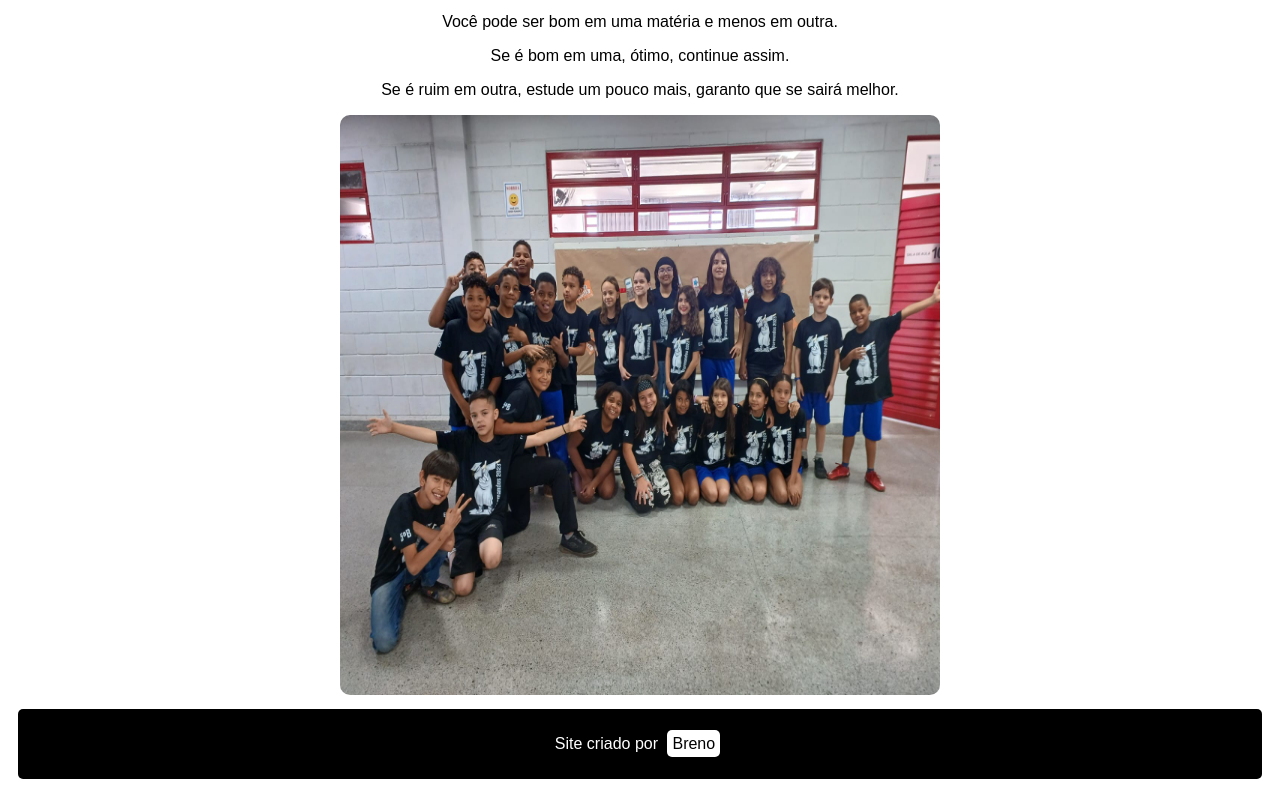
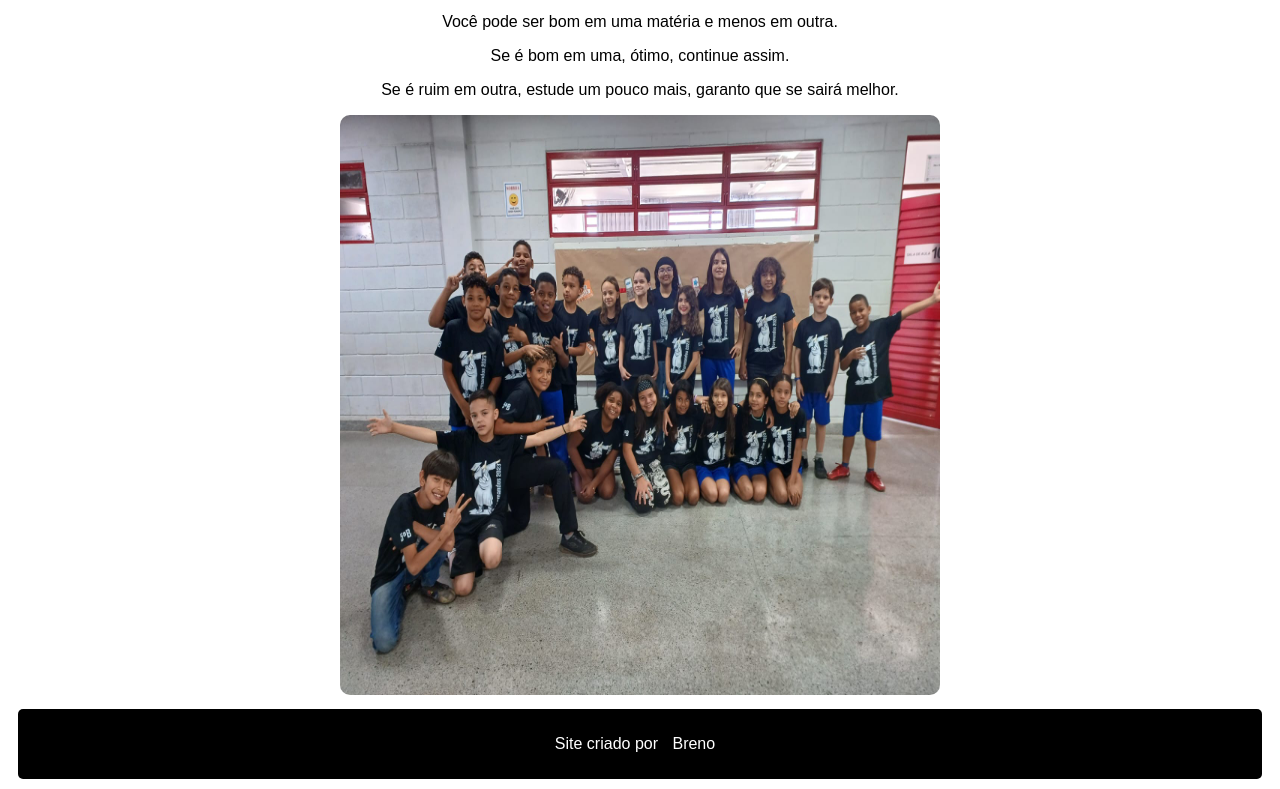
Before and after one commit to Breno-Pontes-2014/Site-de-memoria-do-5-b, a plain HTML site: page index.html in a window 1280 px wide. In both pictures the pointer is over the link "Breno". Shown: the part 190-979 px from the top of the page. Drawn offline with Linux system fonts and the light colour scheme.

Commit message:
ajuste final

```diff
--- a/estilos/estilo da página principal.css
+++ b/estilos/estilo da página principal.css
@@ -24,6 +24,8 @@ footer{
     border-radius: 5px;
 }
 a{
+    padding: 5px;
+    margin: 5px;
     background-color: white;
     color: black;
     text-decoration: none;
@@ -31,8 +33,6 @@ a{
     border-radius: 5px;
 }
 a:hover{
-    padding: 5px;
-    margin: 5px;
-    background-color: rgb(255, 255, 255);
-    color: rgb(0, 0, 0);
+    background-color: rgb(0, 0, 0);
+    color: rgb(255, 255, 255);
 }
```
